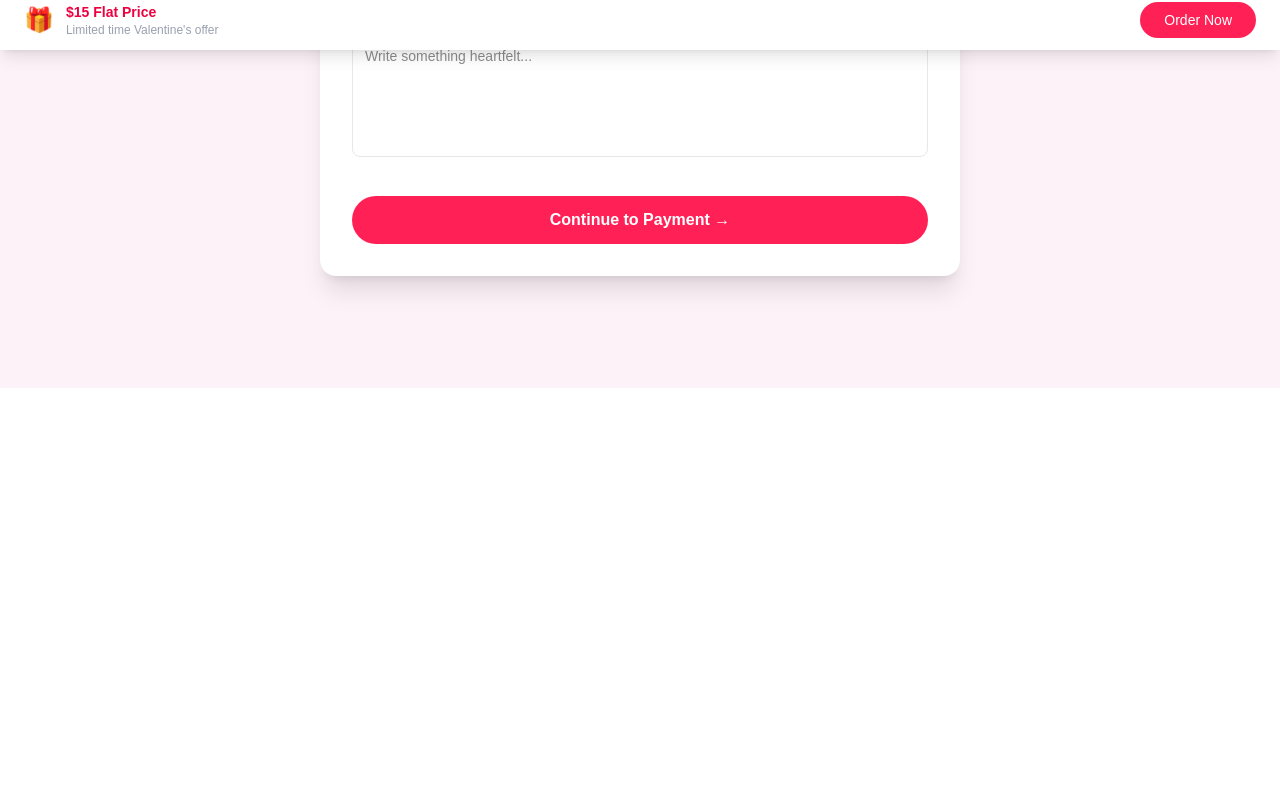
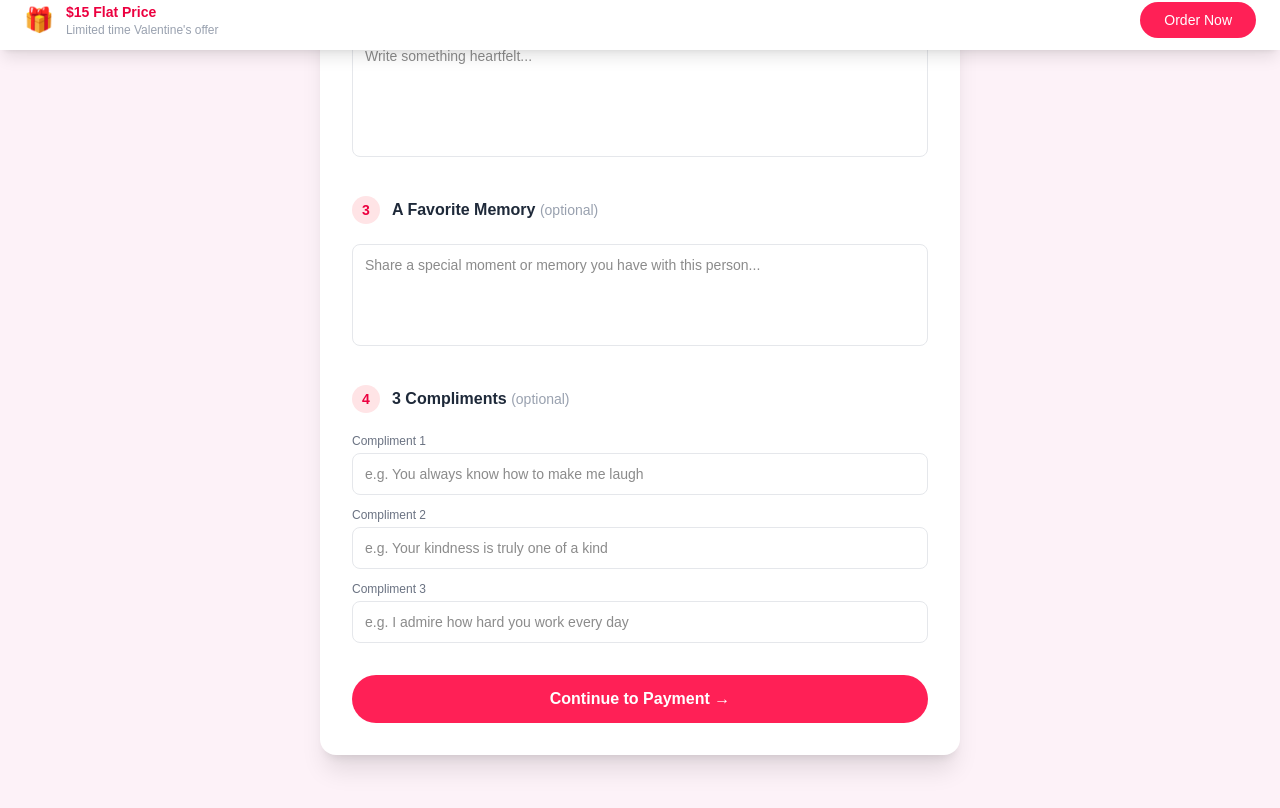
Before and after one commit to codyymas/heartfelt-grams, a Next.js app: page / in a window 1280 px wide. Shown: the part 750-1558 px from the top of the page. Before the commit the page ends 1138 px from the top, so only its background shows below. Built offline with nearby package versions, Linux system fonts and the light colour scheme.

Commit message:
Add memory and compliments sections

```diff
--- a/app/OrderForm.tsx
+++ b/app/OrderForm.tsx
@@ -9,6 +9,10 @@ export default function OrderForm() {
     name: '',
     email: '',
     recipientName: '',
+    memory: '',
+    compliment1: '',
+    compliment2: '',
+    compliment3: '',
     message: '',
   });
 
@@ -21,6 +25,10 @@ export default function OrderForm() {
       data.append('name', formData.name);
       data.append('email', formData.email);
       data.append('recipientName', formData.recipientName);
+      data.append('memory', formData.memory);
+      data.append('compliment1', formData.compliment1);
+      data.append('compliment2', formData.compliment2);
+      data.append('compliment3', formData.compliment3);
       data.append('message', formData.message);
 
       if (files) {
@@ -120,14 +128,70 @@ export default function OrderForm() {
         </div>
 
         <div className="mt-4">
-          <label className="block text-xs text-gray-500 mb-1">Your Message</label>
+          <label className="block text-xs text-gray-500 mb-1">Your Message <span className="text-gray-300">(optional)</span></label>
           <textarea
             placeholder="Write something heartfelt..."
-            required
             rows={5}
             className="w-full border border-gray-200 rounded-lg px-3 py-2.5 text-sm focus:outline-none focus:ring-2 focus:ring-rose-200 resize-none"
             onChange={(e) => setFormData({ ...formData, message: e.target.value })}
           />
+        </div>
+      </div>
+
+      {/* Section 3 — A Favorite Memory */}
+      <div>
+        <div className="flex items-center gap-3 mb-5">
+          <div className="w-7 h-7 rounded-full bg-rose-100 text-rose-600 text-sm font-bold flex items-center justify-center shrink-0">
+            3
+          </div>
+          <h2 className="font-semibold text-gray-800">A Favorite Memory <span className="text-gray-400 font-normal text-sm">(optional)</span></h2>
+        </div>
+
+        <textarea
+          placeholder="Share a special moment or memory you have with this person..."
+          rows={4}
+          className="w-full border border-gray-200 rounded-lg px-3 py-2.5 text-sm focus:outline-none focus:ring-2 focus:ring-rose-200 resize-none"
+          onChange={(e) => setFormData({ ...formData, memory: e.target.value })}
+        />
+      </div>
+
+      {/* Section 4 — 3 Compliments */}
+      <div>
+        <div className="flex items-center gap-3 mb-5">
+          <div className="w-7 h-7 rounded-full bg-rose-100 text-rose-600 text-sm font-bold flex items-center justify-center shrink-0">
+            4
+          </div>
+          <h2 className="font-semibold text-gray-800">3 Compliments <span className="text-gray-400 font-normal text-sm">(optional)</span></h2>
+        </div>
+
+        <div className="space-y-3">
+          <div>
+            <label className="block text-xs text-gray-500 mb-1">Compliment 1</label>
+            <input
+              type="text"
+              placeholder="e.g. You always know how to make me laugh"
+              className="w-full border border-gray-200 rounded-lg px-3 py-2.5 text-sm focus:outline-none focus:ring-2 focus:ring-rose-200"
+              onChange={(e) => setFormData({ ...formData, compliment1: e.target.value })}
+            />
+          </div>
+          <div>
+            <label className="block text-xs text-gray-500 mb-1">Compliment 2</label>
+            <input
+              type="text"
+              placeholder="e.g. Your kindness is truly one of a kind"
+              className="w-full border border-gray-200 rounded-lg px-3 py-2.5 text-sm focus:outline-none focus:ring-2 focus:ring-rose-200"
+              onChange={(e) => setFormData({ ...formData, compliment2: e.target.value })}
+            />
+          </div>
+          <div>
+            <label className="block text-xs text-gray-500 mb-1">Compliment 3</label>
+            <input
+              type="text"
+              placeholder="e.g. I admire how hard you work every day"
+              className="w-full border border-gray-200 rounded-lg px-3 py-2.5 text-sm focus:outline-none focus:ring-2 focus:ring-rose-200"
+              onChange={(e) => setFormData({ ...formData, compliment3: e.target.value })}
+            />
+          </div>
         </div>
       </div>
 
--- a/app/api/submit/route.ts
+++ b/app/api/submit/route.ts
@@ -10,6 +10,10 @@ export async function POST(request: NextRequest) {
     const name = formData.get('name') as string;
     const email = formData.get('email') as string;
     const recipientName = formData.get('recipientName') as string;
+    const memory = formData.get('memory') as string;
+    const compliment1 = formData.get('compliment1') as string;
+    const compliment2 = formData.get('compliment2') as string;
+    const compliment3 = formData.get('compliment3') as string;
     const message = formData.get('message') as string;
     const files = formData.getAll('files') as File[];
 
@@ -26,8 +30,8 @@ export async function POST(request: NextRequest) {
     );
 
     const result = await resend.emails.send({
-      from: 'Heartfelt Grams <orders@heartfeltcraftsco.com>',
-      to: process.env.RECIPIENT_EMAIL!,
+      from: 'Heartfelt Grams <onboarding@resend.dev>',
+      to: 'contact@heartfeltcraftsco.com',
       replyTo: email,
       subject: `New Order from ${name}`,
       html: `
@@ -37,6 +41,14 @@ export async function POST(request: NextRequest) {
         <p><strong>Recipient:</strong> ${recipientName}</p>
         <p><strong>Message:</strong></p>
         <p style="white-space:pre-wrap;background:#fef2f2;padding:12px;border-radius:6px;">${message}</p>
+        <p><strong>Favorite Memory:</strong></p>
+        <p style="white-space:pre-wrap;background:#fef2f2;padding:12px;border-radius:6px;">${memory}</p>
+        <p><strong>3 Compliments:</strong></p>
+        <ol style="padding-left:20px;">
+          <li>${compliment1}</li>
+          <li>${compliment2}</li>
+          <li>${compliment3}</li>
+        </ol>
         <p style="color:#9ca3af;font-size:12px;">${attachments.length} file(s) attached</p>
       `,
       attachments,
```
